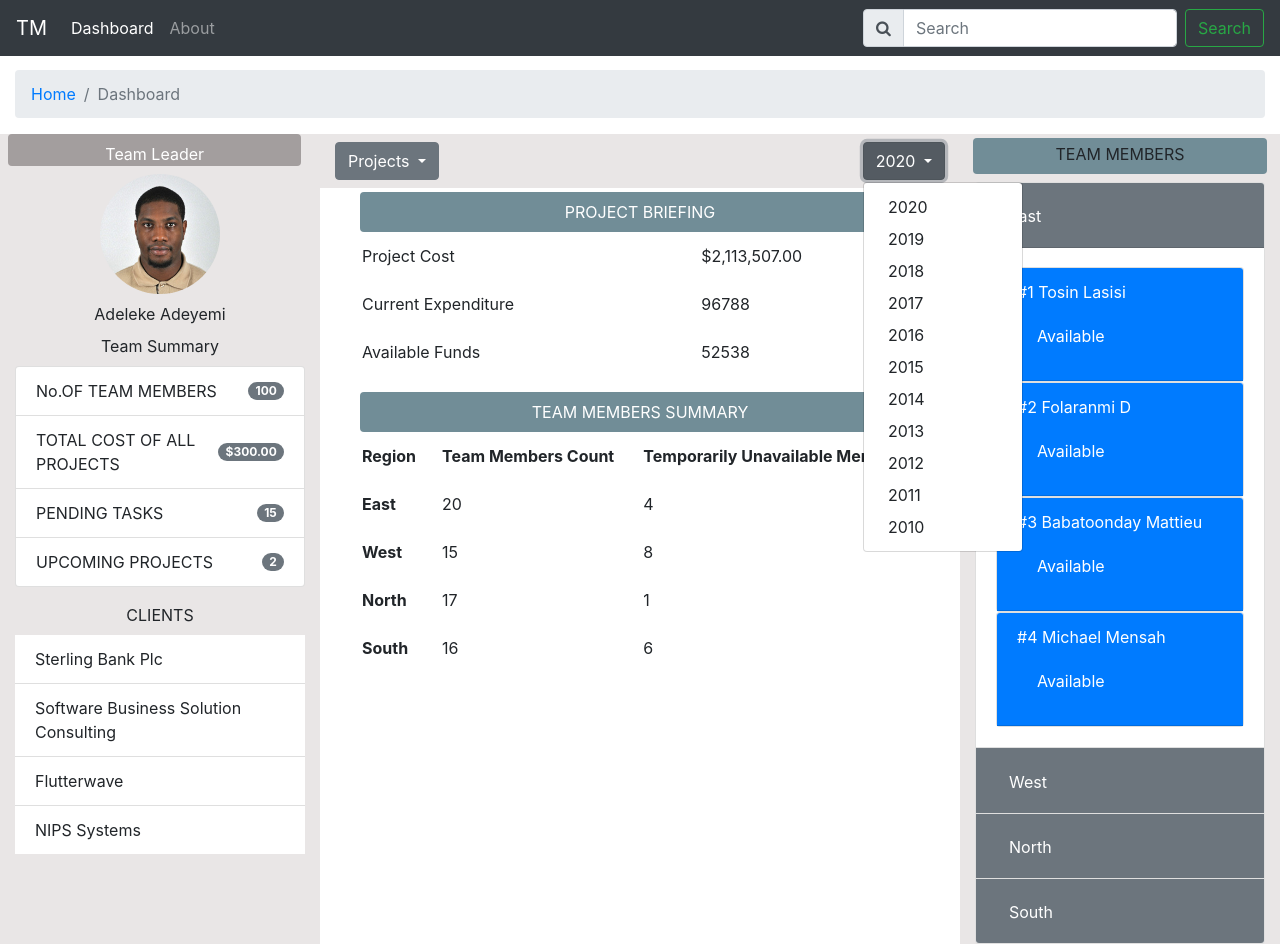
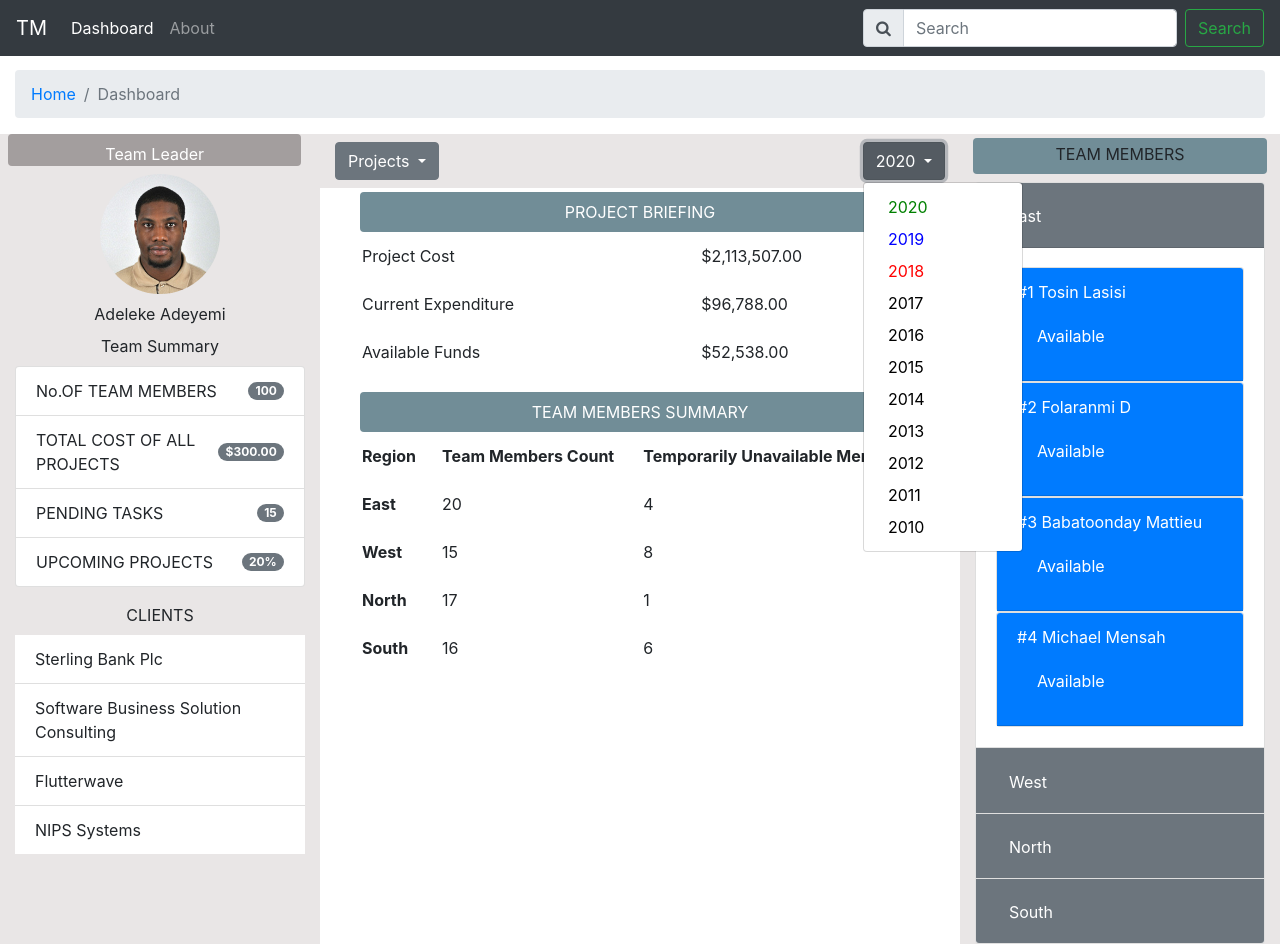
Before and after one commit to bbmattieu9/taskmanager, an Angular app: page /dashboard in a window 1280 px wide. Both pictures are taken after a click on the button "2020". Built offline with nearby package versions, Linux system fonts and the light colour scheme.

Commit message:
[Dashboard] Add display color to dates on the date dropdown
Problem
 * Business requirement has it that last three years should appear in green, red, blue colors

Solution
 * Implemented ngSwitch to grab the data and add color to its text based on the year

[Finish]

```diff
--- a/src/app/dashboard/dashboard.component.html
+++ b/src/app/dashboard/dashboard.component.html
@@ -49,7 +49,7 @@
 
                 <li class="list-group-item d-flex justify-content-between align-items-center">
                   UPCOMING PROJECTS
-                  <span class="badge badge-secondary badge-pill">{{ upComingProjects }}</span>
+                  <span class="badge badge-secondary badge-pill">{{ upComingProjects  | percent}}</span>
                 </li>
             </ul>
           </div>
@@ -91,7 +91,15 @@
                 2020
               </button>
               <div class="dropdown-menu">
-                <a href="#" class="dropdown-item" *ngFor="let year of years">{{ year }}</a>
+                <a href="#" class="dropdown-item" *ngFor="let year of years">
+                  <span [ngSwitch]='year'>
+                    <span *ngSwitchCase=" '2020'" style="color: green">{{ year }}</span>
+                    <span *ngSwitchCase=" '2019'" style="color: blue">{{ year }}</span>
+                    <span *ngSwitchCase=" '2018'" style="color: red">{{ year }}</span>
+                    <span *ngSwitchDefault style="color: black">{{ year }}</span>
+                  </span>
+                </a>
+
               </div>
             </div>
           </div>
@@ -111,12 +119,12 @@
 
         <tr>
           <td>Current Expenditure</td>
-          <td>{{ currentExpenditure}}</td>
+          <td>{{ currentExpenditure | currency}}</td>
         </tr>
 
         <tr>
           <td>Available Funds</td>
-          <td>{{ availableFunds }}</td>
+          <td>{{ availableFunds | currency }}</td>
         </tr>
       </table>
     </div>
--- a/src/app/dashboard/dashboard.component.ts
+++ b/src/app/dashboard/dashboard.component.ts
@@ -52,7 +52,7 @@ export class DashboardComponent implements OnInit {
     this.noOfTeamMemners = 100;
     this.totalCostOfAllProjects = 300;
     this.pendingTasks = 15;
-    this.upComingProjects = 2;
+    this.upComingProjects = 0.2;
     this.projectCost = 2113507;
     this.currentExpenditure = 96788;
     this.availableFunds = 52538;
```
